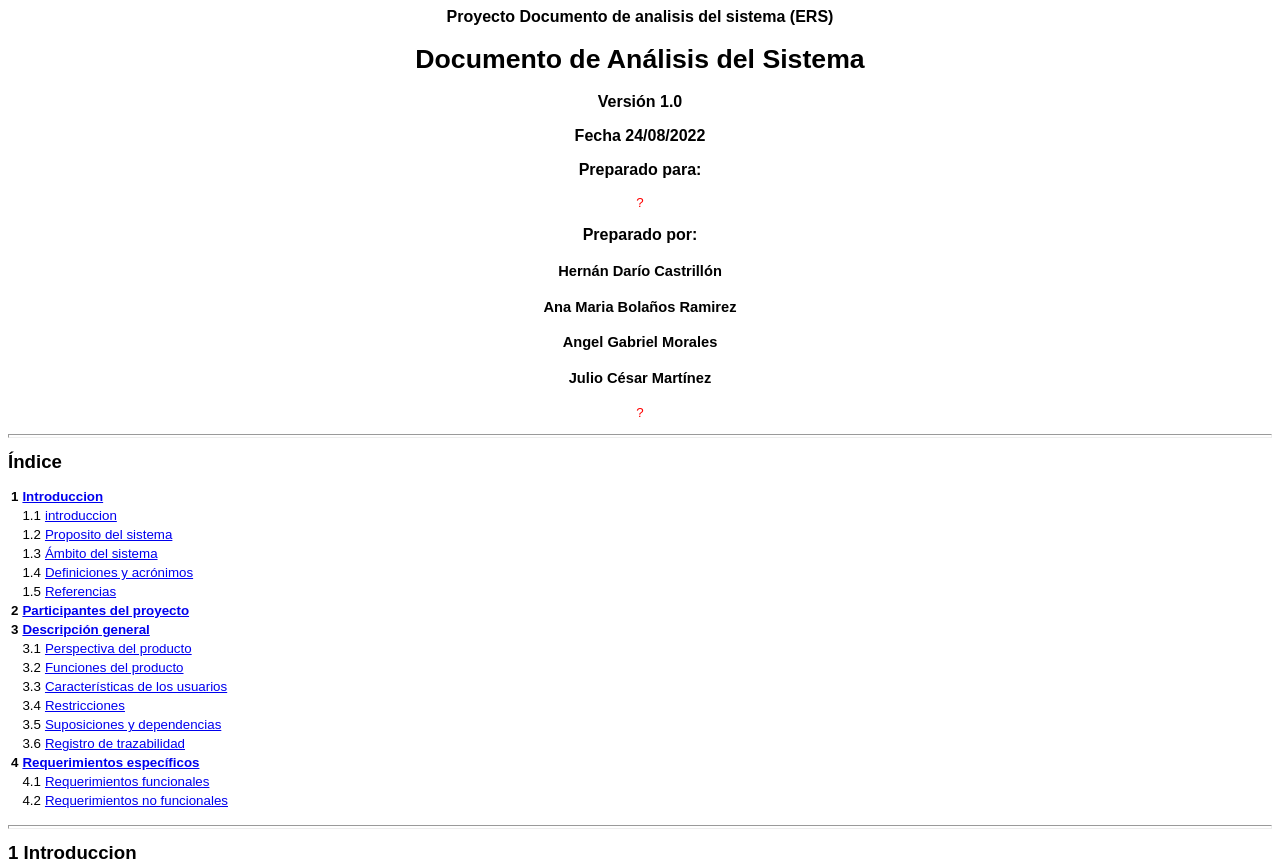
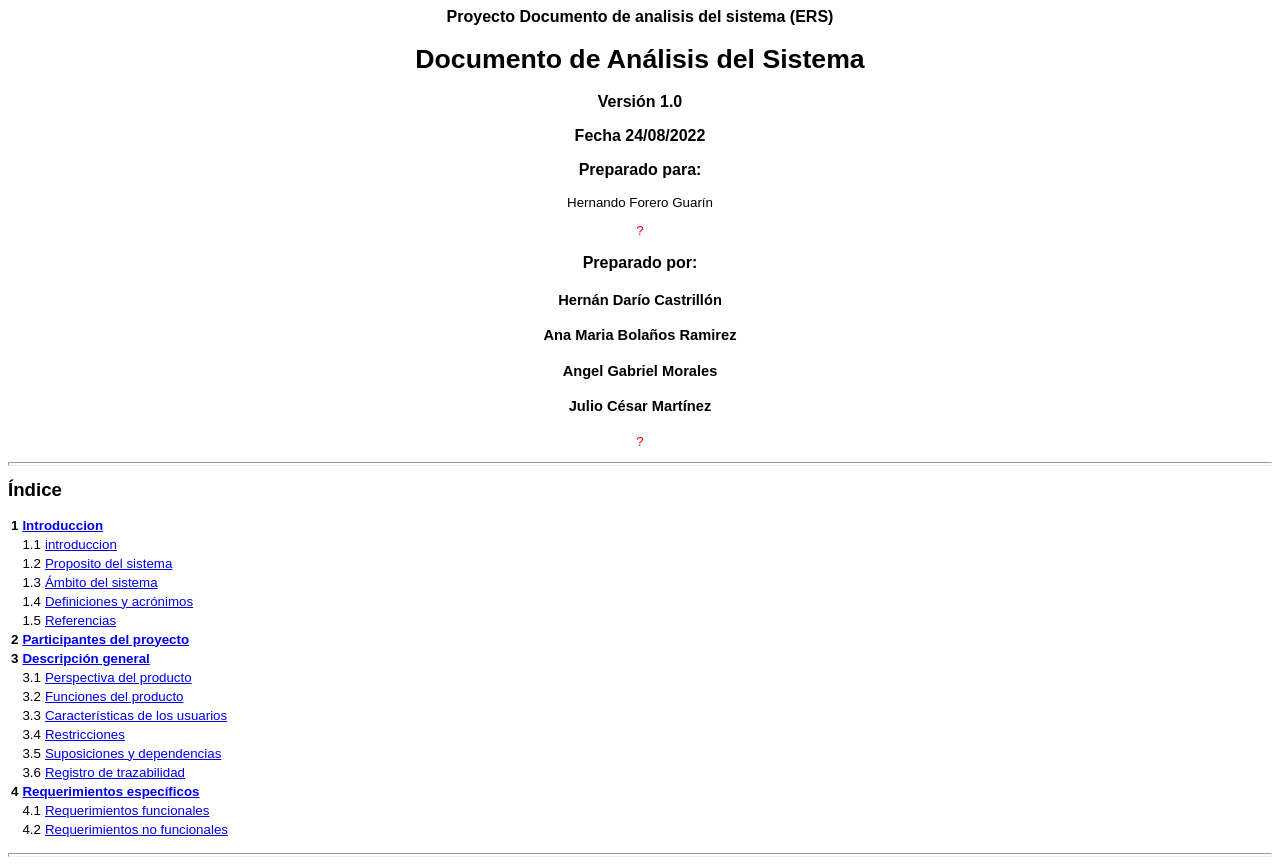
Before and after one commit to juliocmartinez/doc-analisis-sistema, a plain HTML site: page index.html in a window 1280 px wide. Shown: the top 866 px of the page. Drawn offline with Linux system fonts and the light colour scheme.

Commit message:
Update index.html

```diff
--- a/index.html
+++ b/index.html
@@ -81,7 +81,7 @@
 
 <p />
 
-<h3>Preparado para:</h3>
+<h3>Preparado para:</h3>Hernando Forero Guarín</h4>
 
 <p><font color="red">?</font></p>
 
```
